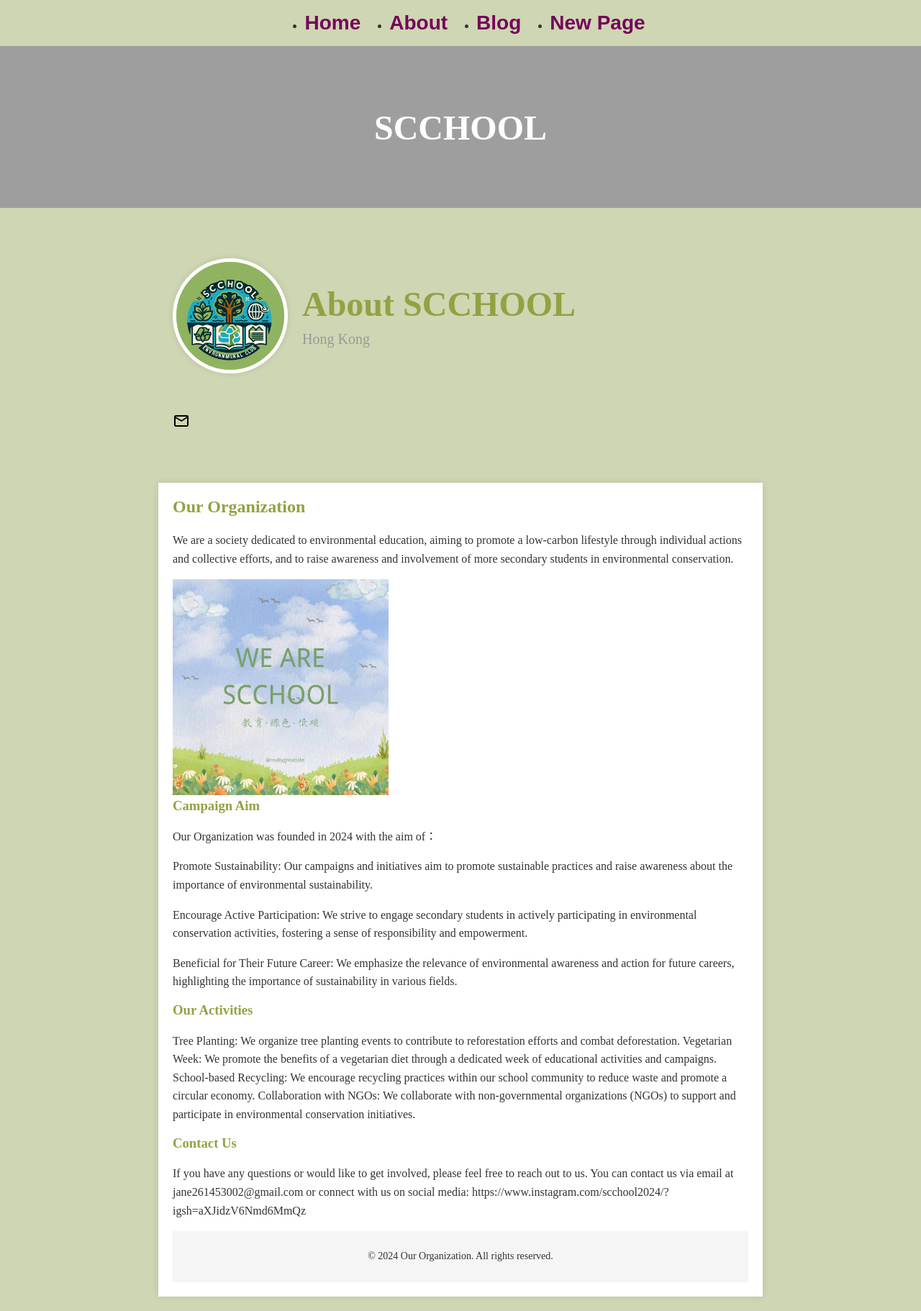
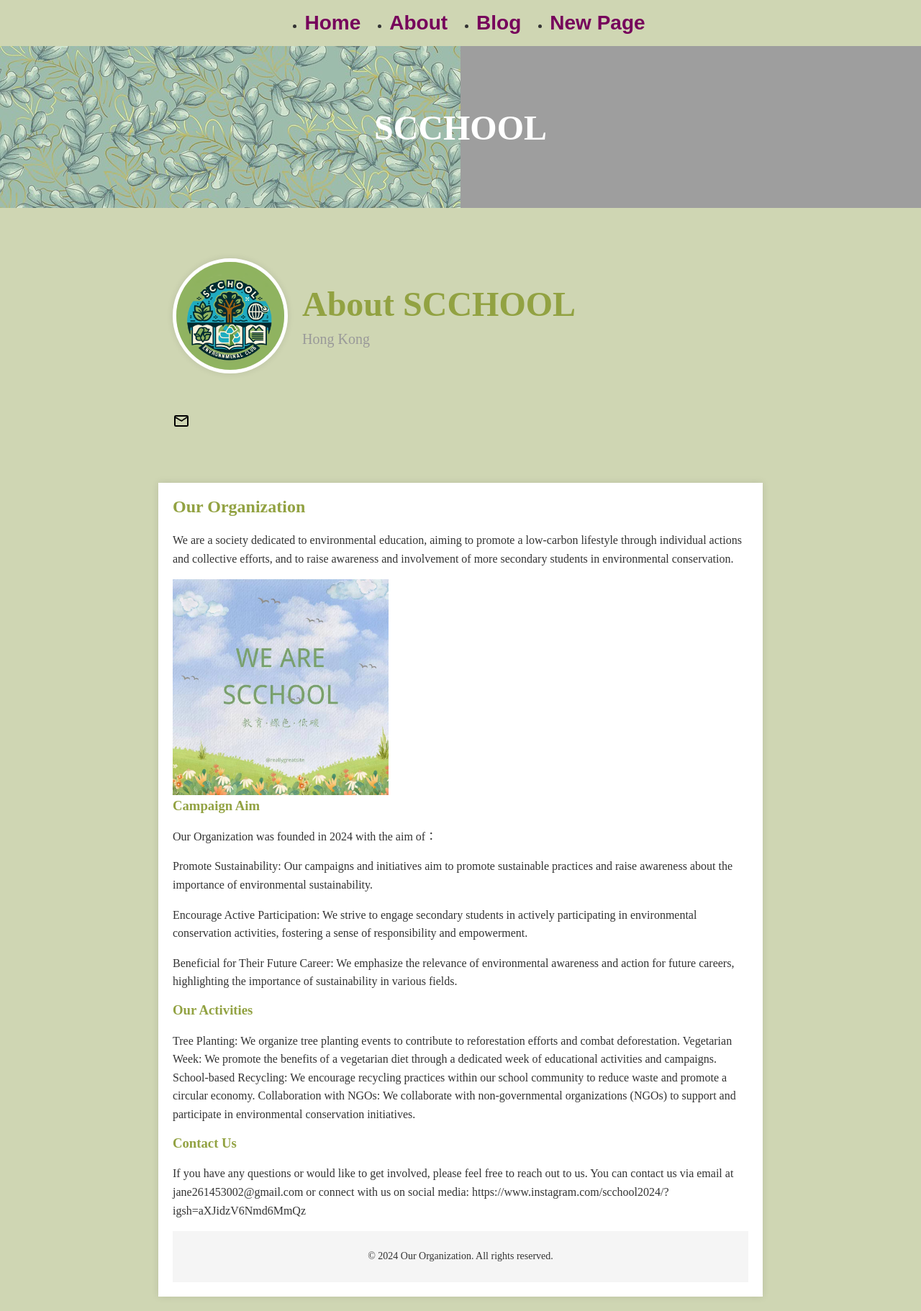
Before and after one commit to yuzuru1104/yuzuru1104.github.io, a Jekyll site: the page about.html, which Jekyll copies as it is, in a window 1280 px wide. Shown: the whole page at 72% size. Built offline with Jekyll 4.4.1, drawn with Linux system fonts in a browser that asks for light colours; some web fonts are replaced.

Commit message:
Update about.html

```diff
--- a/about.html
+++ b/about.html
@@ -30,7 +30,7 @@
 
     <!-- 新增的顶部照片区域 -->
     <div class="top-image">
-        <img src="plant pink.jpeg" alt="plant pink">
+        <img src="leaf.jpg" alt="leaf">
         <div class="image-text">
             <h2>SCCHOOL</h2>
         </div>
```
